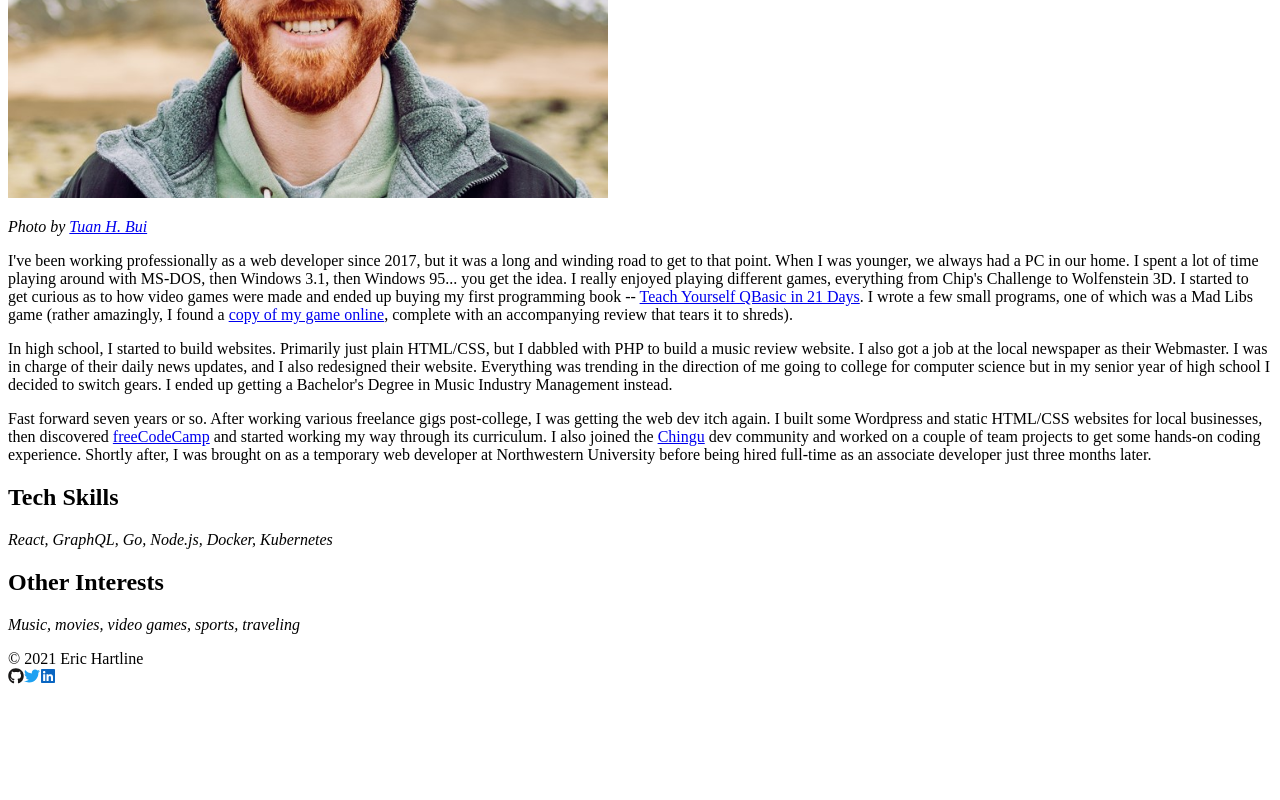
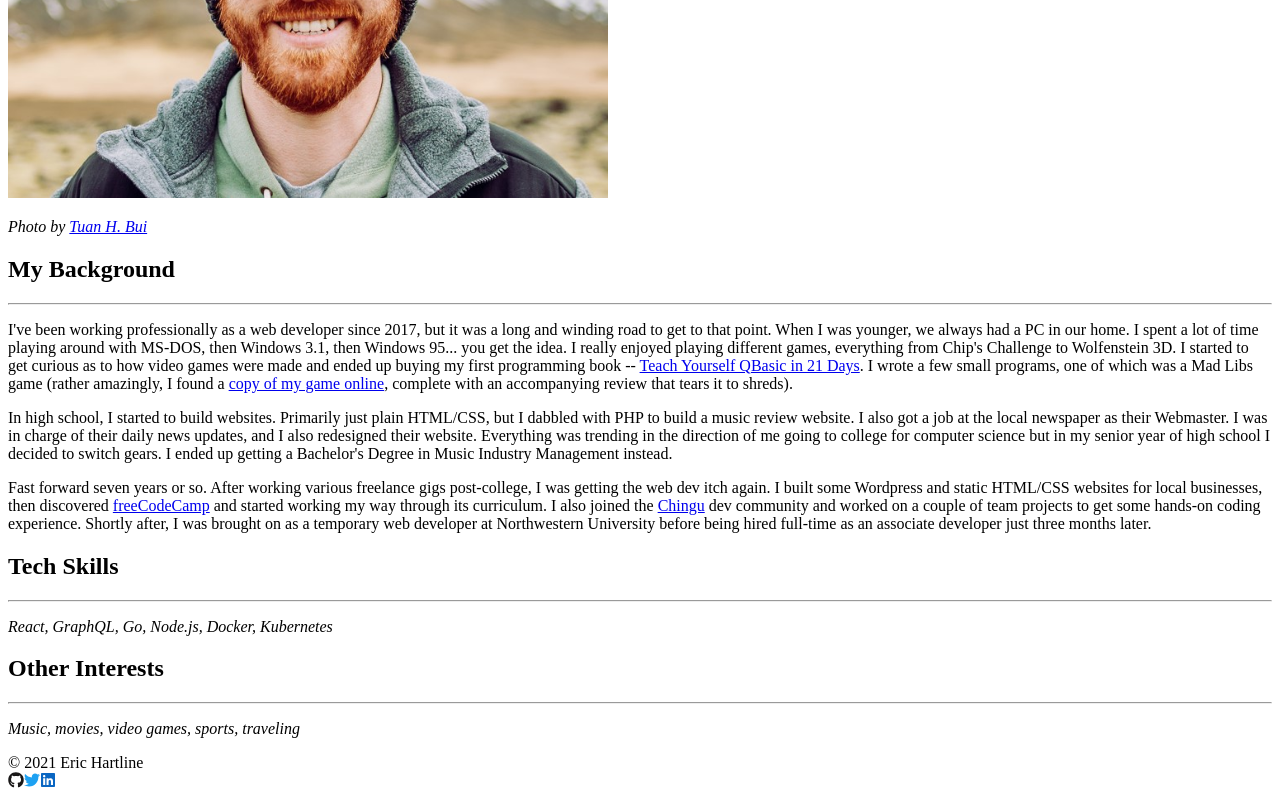
Before and after one commit to erichartline/erichartline.net, a Next.js app: page /about in a window 1280 px wide. Shown: the part 360-1160 px from the top of the page. Before the commit the page ends 1056 px from the top, so only its background shows below. Built offline with nearby package versions, Linux system fonts and the light colour scheme.

Commit message:
feat: add dividers to about page

```diff
--- a/pages/about.tsx
+++ b/pages/about.tsx
@@ -23,9 +23,14 @@ const About = () => {
           />
           <p className="pl-1">
             <em>
-              Photo by <a href="https://www.tuanhbui.com/">Tuan H. Bui</a>
+              Photo by{" "}
+              <a className="text-red-500" href="https://www.tuanhbui.com/">
+                Tuan H. Bui
+              </a>
             </em>
           </p>
+          <h2 className="mt-8 text-xl">My Background</h2>
+          <hr className="border-0 bg-gray-400 h-px" />
           <p className="my-4">
             I've been working professionally as a web developer since 2017, but
             it was a long and winding road to get to that point. When I was
@@ -77,11 +82,13 @@ const About = () => {
             hired full-time as an associate developer just three months later.
           </p>
           <h2 className="mt-4 text-xl">Tech Skills</h2>
-          <p>
+          <hr className="border-0 bg-gray-400 h-px" />
+          <p className="my-4">
             <em>React, GraphQL, Go, Node.js, Docker, Kubernetes</em>
           </p>
           <h2 className="mt-4 text-xl">Other Interests</h2>
-          <p>
+          <hr className="border-0 bg-gray-400 h-px" />
+          <p className="my-4">
             <em>Music, movies, video games, sports, traveling</em>
           </p>
         </div>
```
